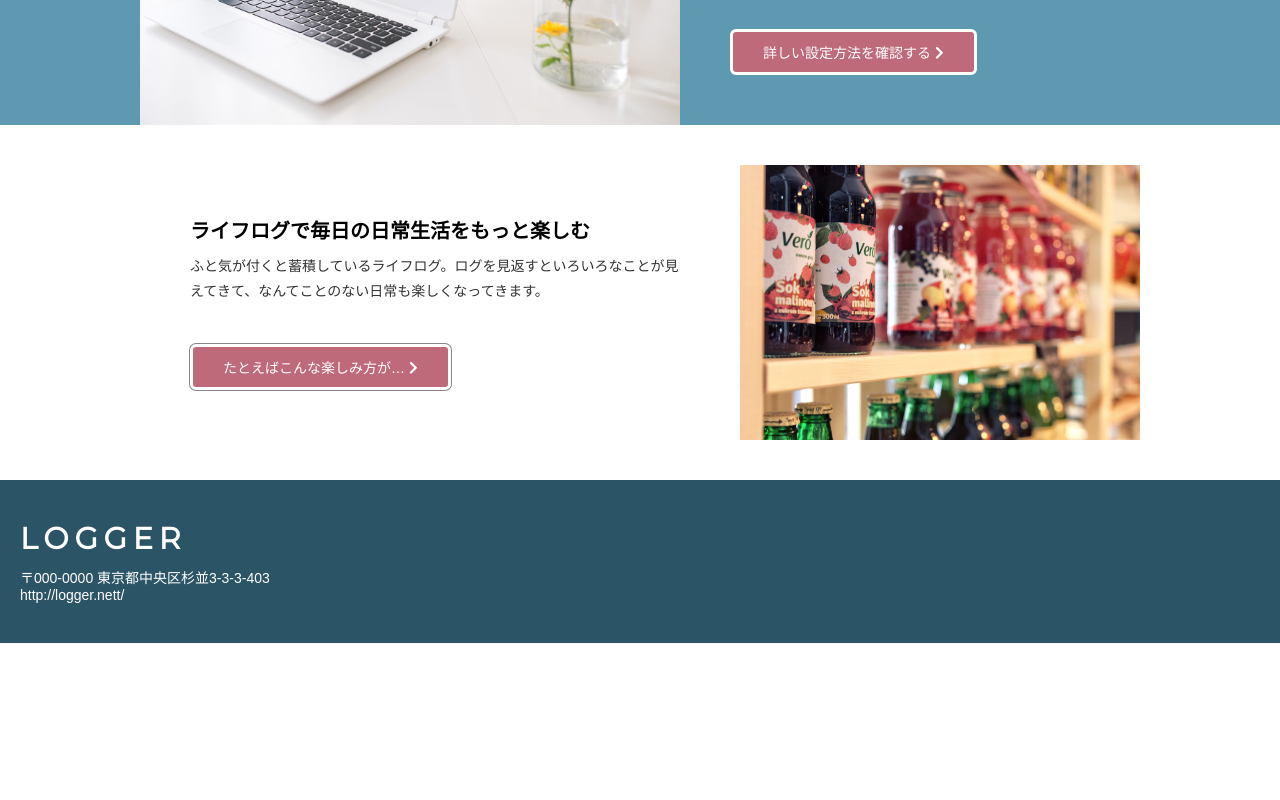
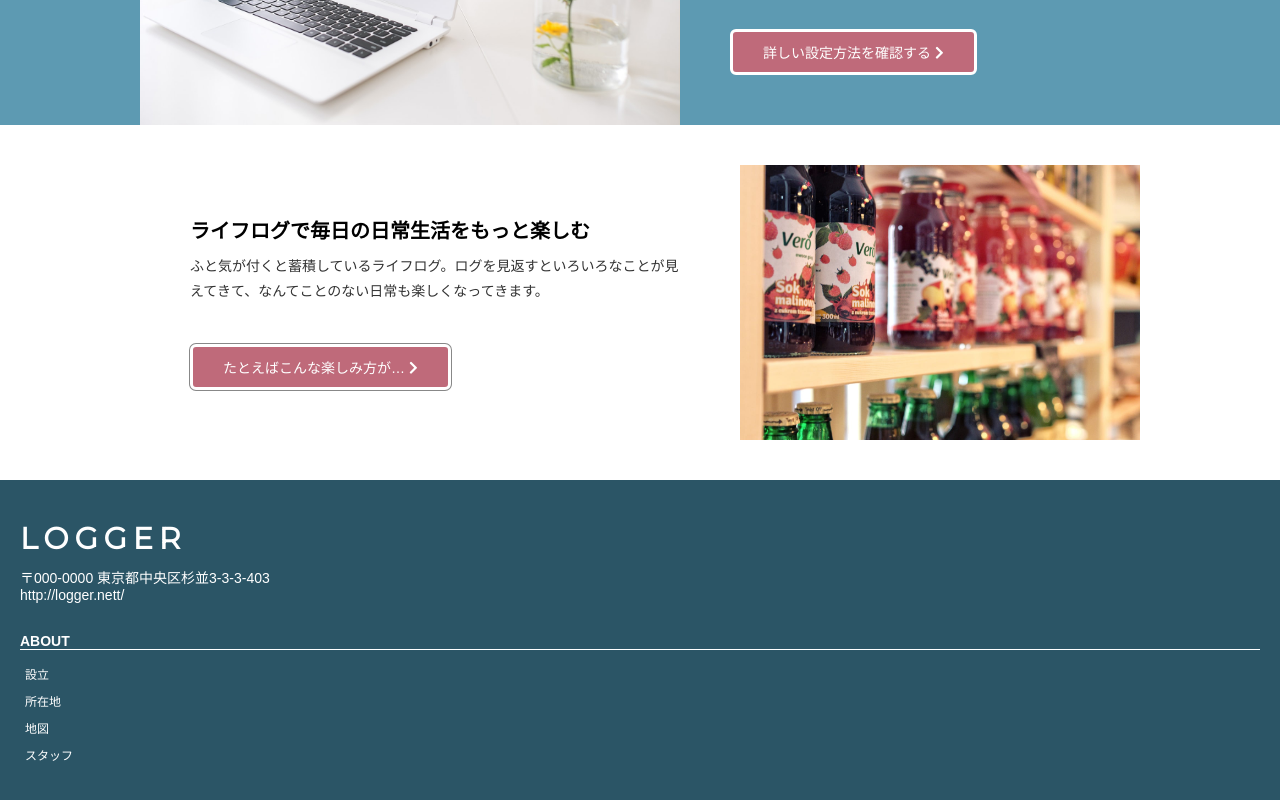
Before and after one commit to yinm/6step-master-html-css, a Nuxt app in the folder trace/: page / in a window 1280 px wide. Shown: the part 1392-2192 px from the top of the page. Before the commit the page ends 2035 px from the top, so only its background shows below. Built offline with nearby package versions, Linux system fonts and the light colour scheme.

Commit message:
Try 3-2-1

```diff
--- a/trace/components/Footer.vue
+++ b/trace/components/Footer.vue
@@ -6,6 +6,22 @@
         〒000-0000 東京都中央区杉並3-3-3-403<br>
         <a href="#">http://logger.nett/</a>
       </p>
+
+      <h3>ABOUT</h3>
+      <ul>
+        <li>
+          <a href="#">設立</a>
+        </li>
+        <li>
+          <a href="#">所在地</a>
+        </li>
+        <li>
+          <a href="#">地図</a>
+        </li>
+        <li>
+          <a href="#">スタッフ</a>
+        </li>
+      </ul>
     </div>
   </footer>
 </template>
@@ -38,4 +54,31 @@
     font-size: 14px;
     text-decoration: none;
   }
+
+  h3 {
+    margin-top: 30px;
+    margin-bottom: 10px;
+    border-bottom: solid 1px currentColor;
+    font-size: 14px;
+  }
+
+  ul {
+    margin-top: 0;
+    margin-bottom: 20px;
+    padding-left: 0;
+    list-style-type: none;
+  }
+
+  li a {
+    display: block;
+    padding: 5px;
+    font-size: 12px;
+  }
+
+  li a:hover {
+    background-image: linear-gradient(
+      rgba(0, 0, 0, 0.3),
+      rgba(0, 0, 0, 0.3)
+    );
+  }
 </style>
```
